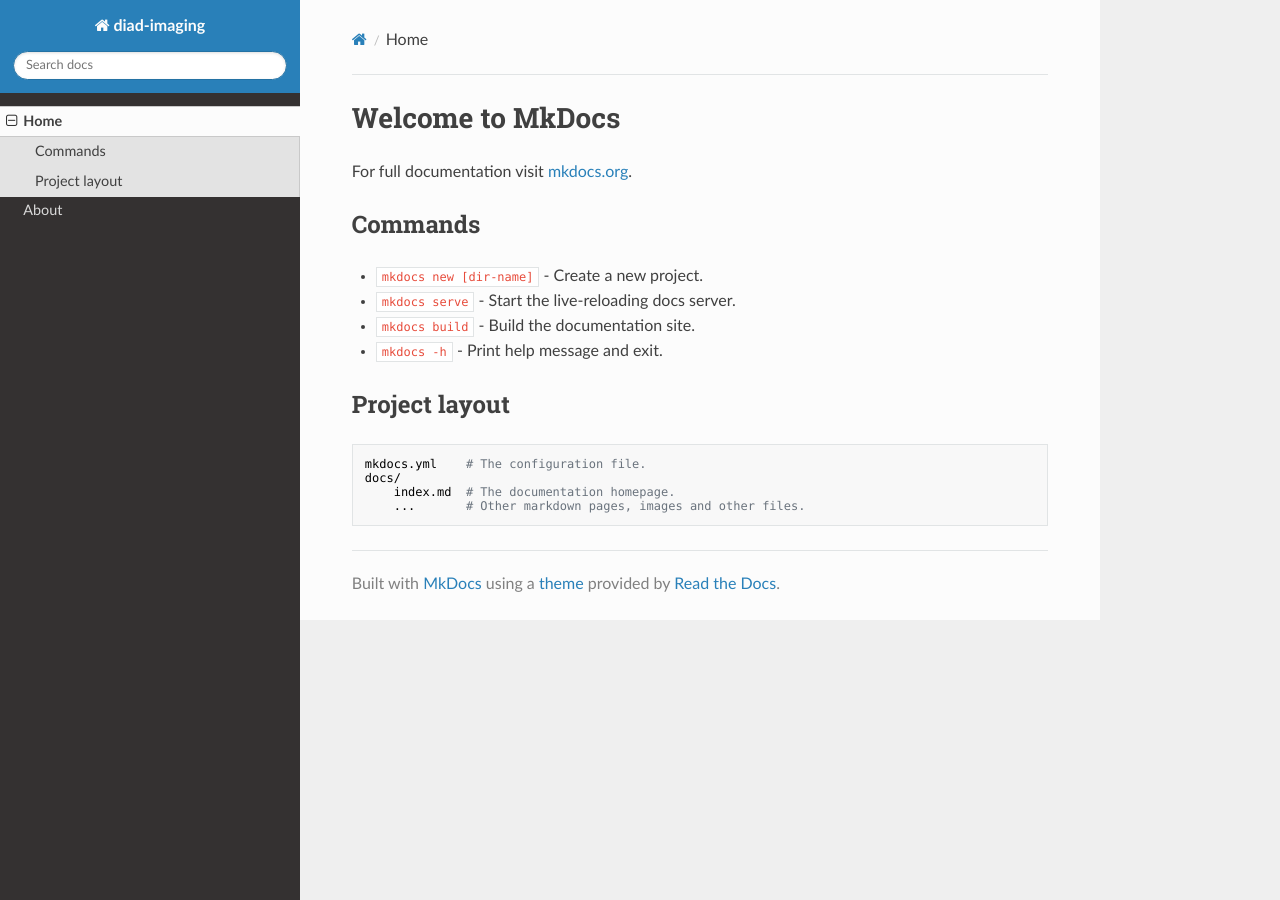
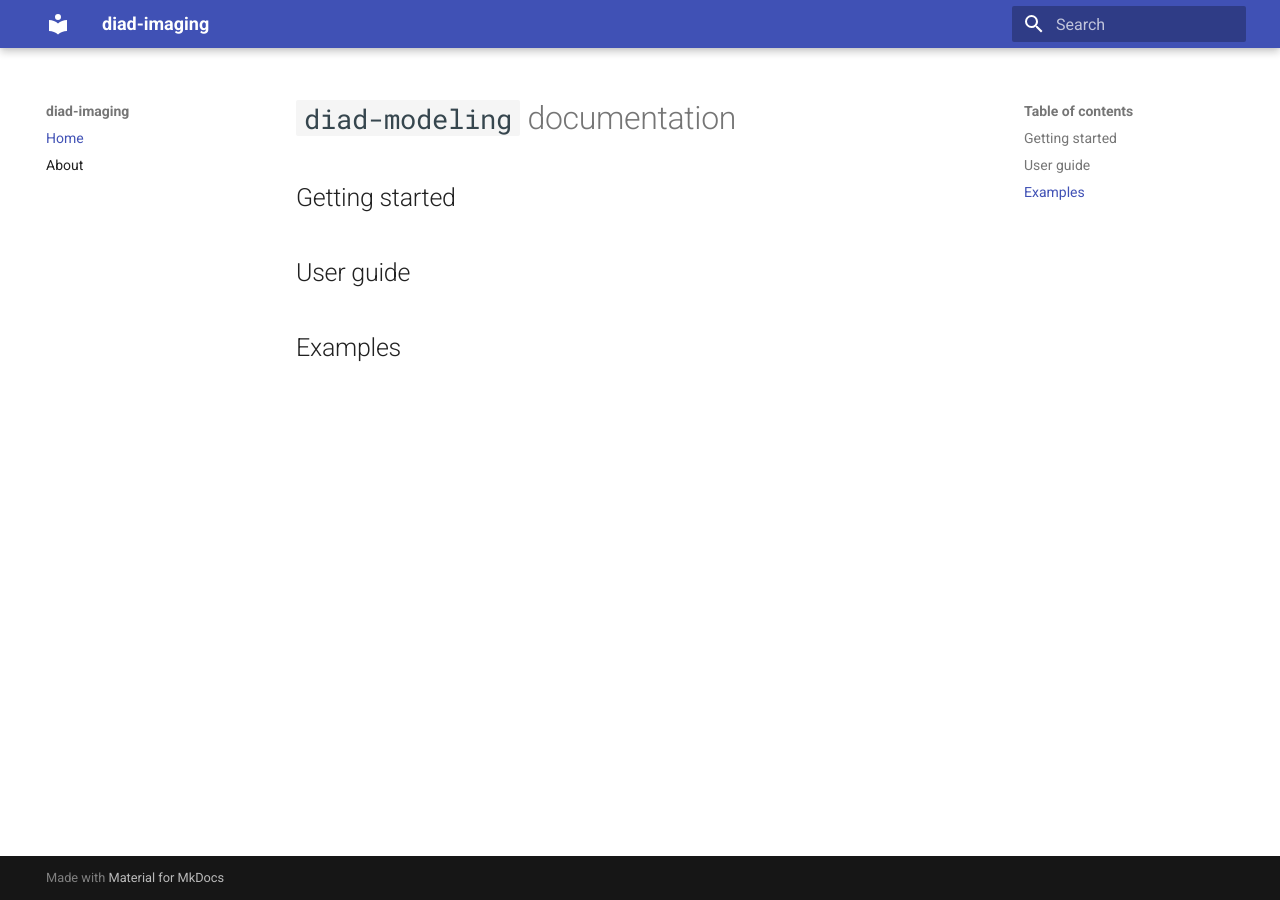
Before and after one commit to naiarapatino/diad-imaging, an MkDocs documentation site: the page built from docs/index.md, in a window 1280 px wide. Built offline with MkDocs 1.6.1 and Material for MkDocs 9.7.7, drawn with Linux system fonts in a browser that asks for light colours; nearby versions of some CDN libraries.

Commit message:
add pixi.lock to gitignore and modify the docs

```diff
--- a/docs/index.md
+++ b/docs/index.md
@@ -1,17 +1,10 @@
-# Welcome to MkDocs
+# `diad-modeling` documentation
 
-For full documentation visit [mkdocs.org](https://www.mkdocs.org).
 
-## Commands
+## Getting started
 
-* `mkdocs new [dir-name]` - Create a new project.
-* `mkdocs serve` - Start the live-reloading docs server.
-* `mkdocs build` - Build the documentation site.
-* `mkdocs -h` - Print help message and exit.
 
-## Project layout
+## User guide
 
-    mkdocs.yml    # The configuration file.
-    docs/
-        index.md  # The documentation homepage.
-        ...       # Other markdown pages, images and other files.
+
+## Examples
--- a/mkdocs.yml
+++ b/mkdocs.yml
@@ -1,6 +1,8 @@
 site_name: diad-imaging
+site_url: https://naiarapatino.github.io/diad-modeling
 nav:
 - Home: index.md
 - About: about.md
 
-theme: readthedocs
+theme:
+  name: material
```
Also changed, not shown: docs/about.md (added, +1 -0 lines), 1 other file.
